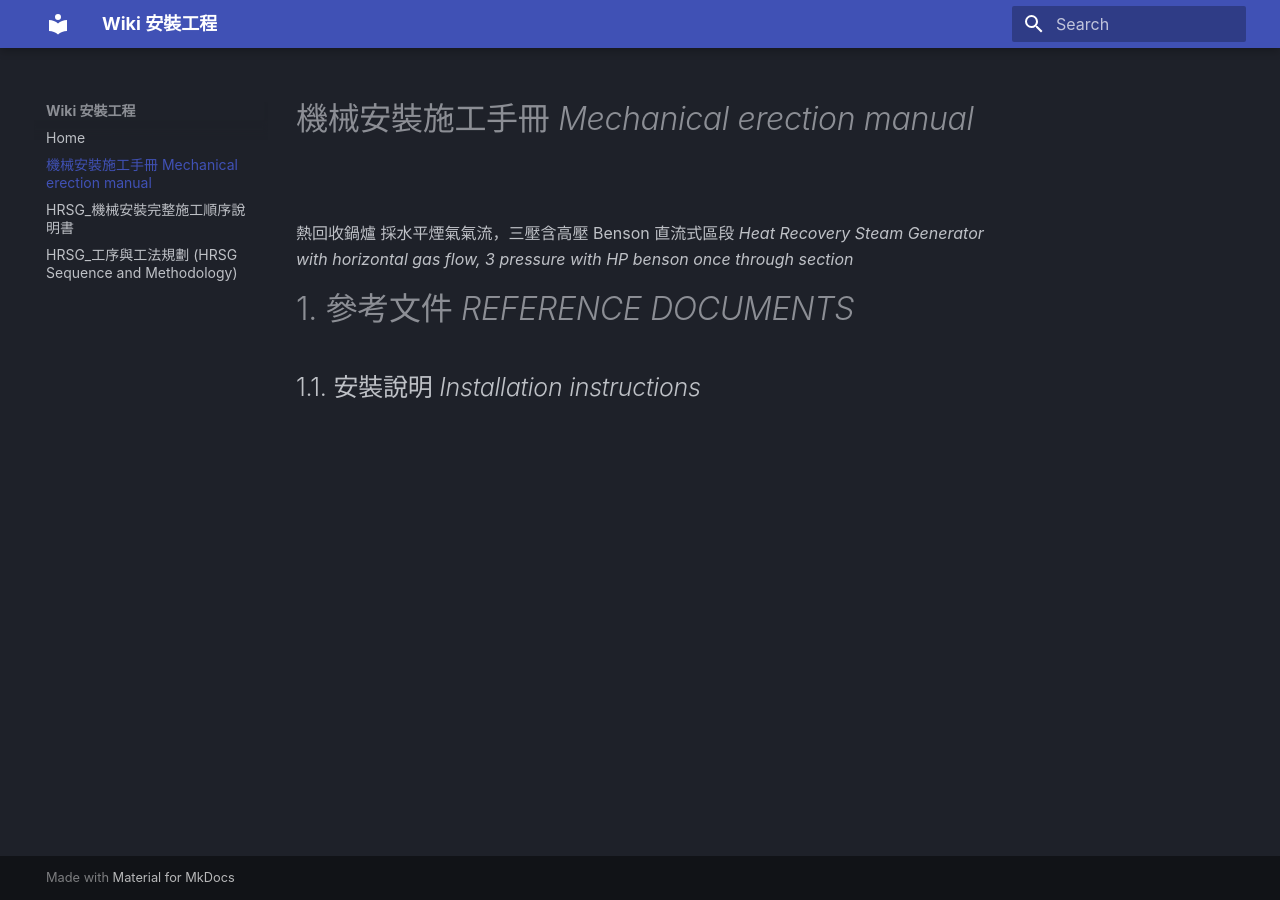
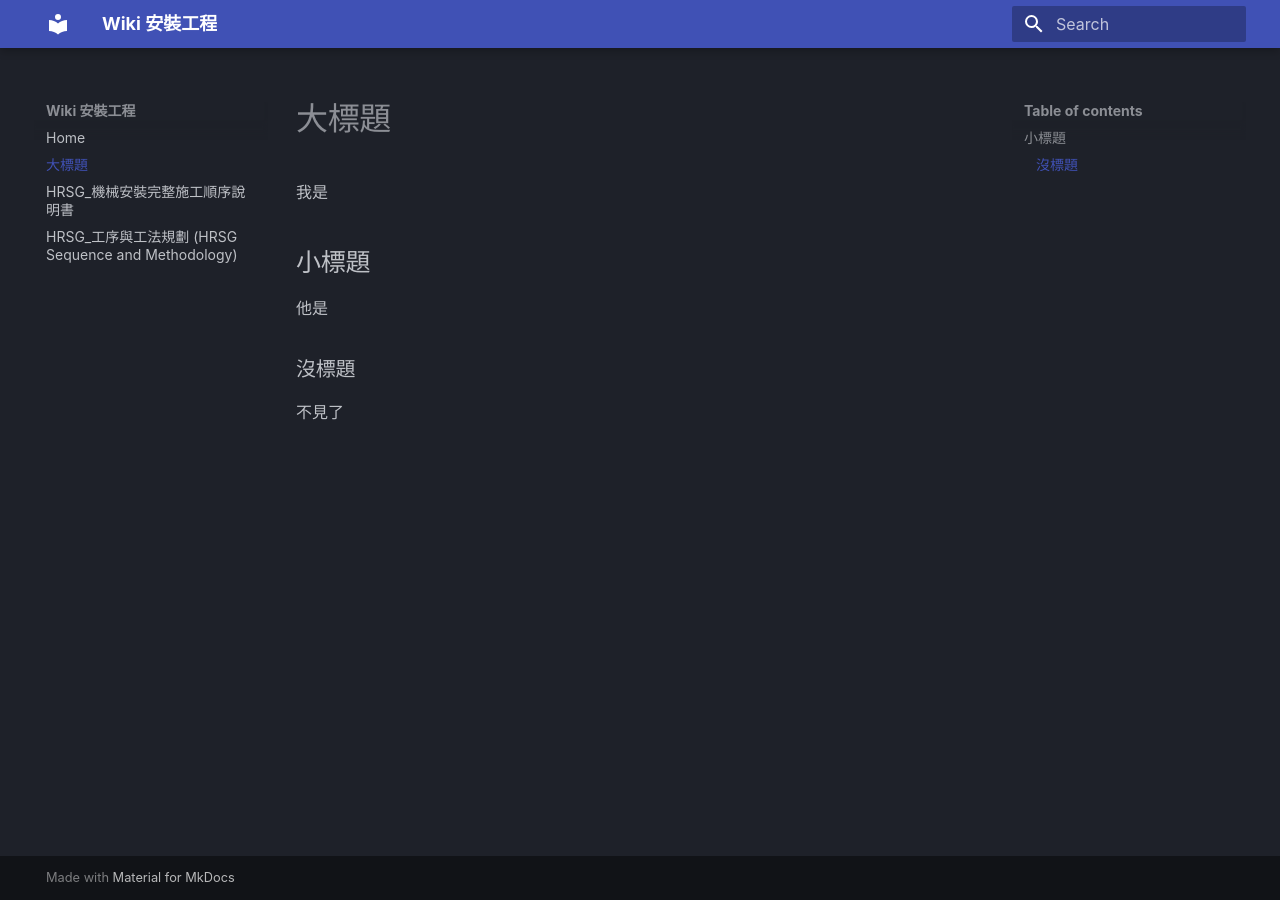
Before and after one commit to drogan-gas/KK, an MkDocs documentation site: the page built from WebWiki/HRSG_zh 最終版.md, in a window 1280 px wide. Built offline with MkDocs 1.6.1 and Material for MkDocs 9.7.7, drawn with Linux system fonts in a browser that asks for light colours; some web fonts are replaced.

Commit message:
更新: 2026-06-26 08:39:49

```diff
--- a/WebWiki/HRSG_zh 最終版.md
+++ b/WebWiki/HRSG_zh 最終版.md
@@ -1,8 +1,6 @@
-# 機械安裝施工手冊 *Mechanical erection manual*
-熱回收鍋爐 採水平煙氣氣流，三壓含高壓 Benson 直流式區段
-*Heat Recovery Steam Generator with horizontal gas flow, 3 pressure with HP benson once through section*
-
-
-# 1. 參考文件 *REFERENCE DOCUMENTS*
-
-## 1.1. 安裝說明 *Installation instructions*
+# 大標題
+我是
+## 小標題
+他是
+### 沒標題
+不見了
```
